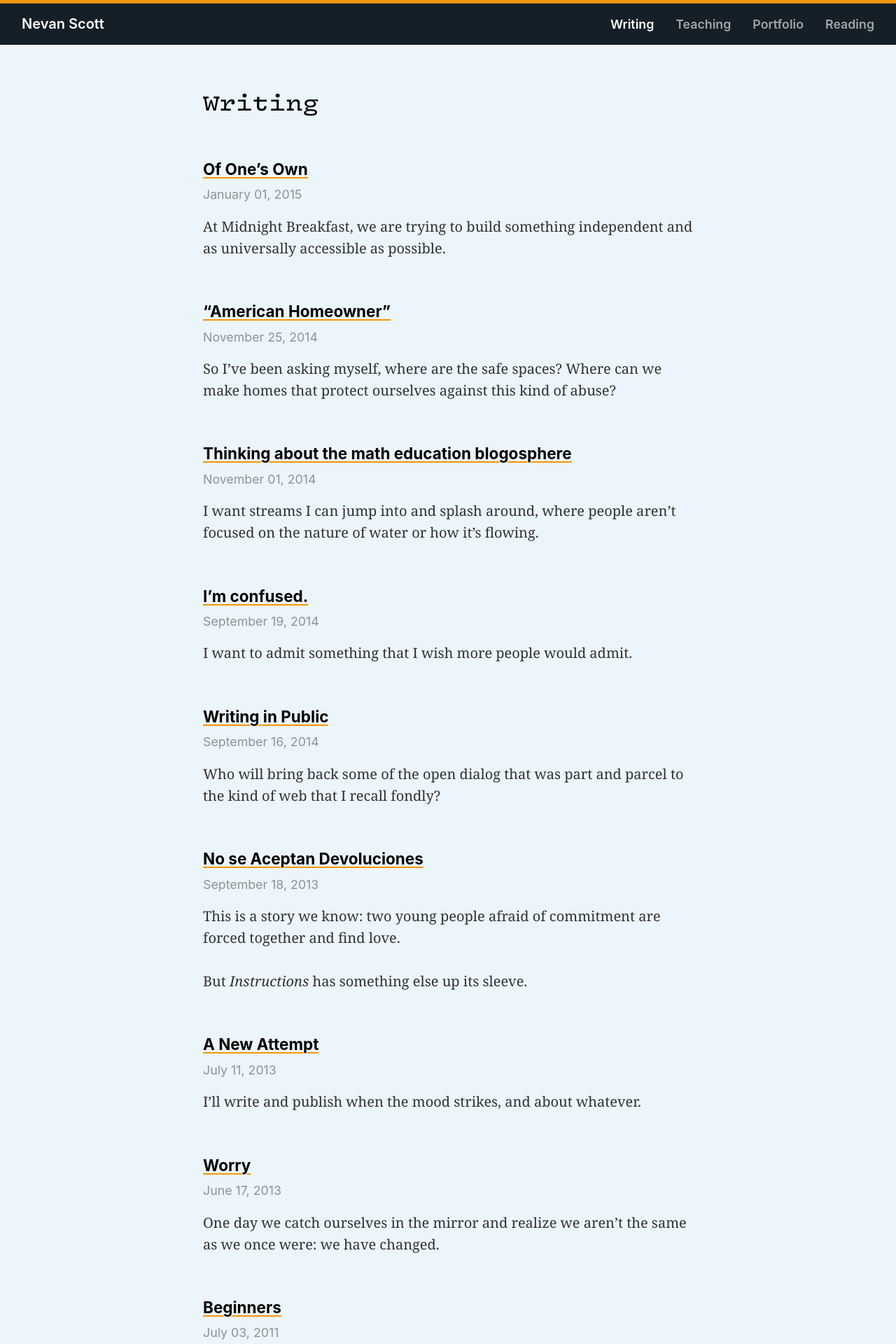
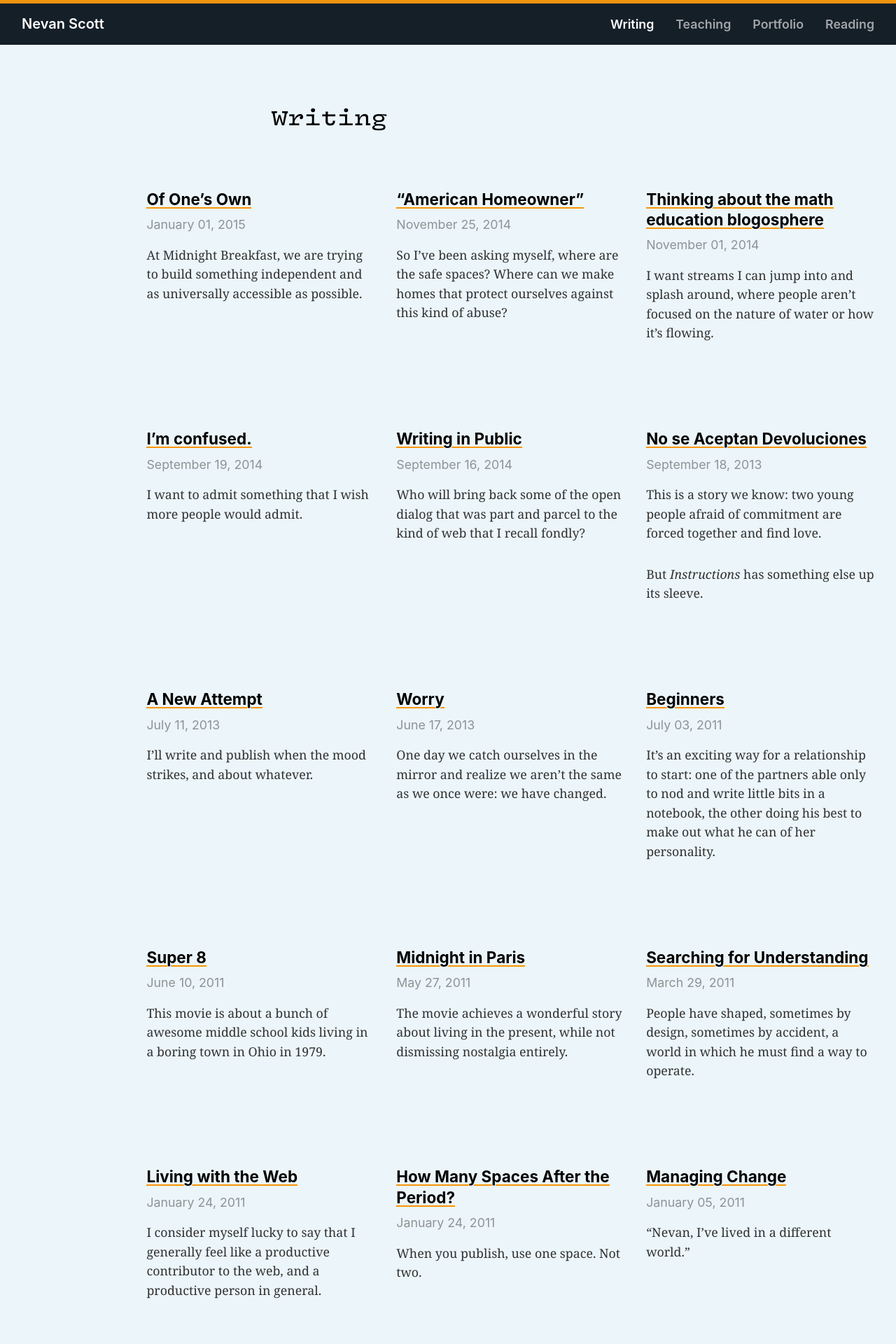
Before and after one commit to nevanscott/nevanscott.github.io, a Jekyll site: the page built from writing.md, in a window 1280 px wide. Shown: the top 1920 px of the page at 70% size. Built offline with Jekyll 4.4.1, drawn with Linux system fonts in a browser that asks for light colours; some web fonts are replaced.

Commit message:
WIP new grid layout

```diff
--- a/_sass/base.scss
+++ b/_sass/base.scss
@@ -23,15 +23,26 @@ header, main, section, footer {
 	padding-right: var(--type-space-dash);
 	position: relative;
 	z-index: 2;
+  @supports (display: grid) {
+    display: grid;
+    grid-template-columns: repeat(7, 1fr);
+    grid-column-gap: var(--type-space-400);
+  }
 }
 main >, section >, article > {
   h1, h2, h3, h4, h5, h6, p, blockquote, ul, ol, dl, time, hr,  .footnotes {
     margin-left: auto;
     margin-right: auto;
     max-width: var(--reading-measure);
+    @supports (display: grid) {
+      grid-column: 3 / 7;
+      margin-left: 0;
+      margin-right: 0;
+    }
 	}
 }
 article {
+  display: contents;
   margin-bottom: var(--type-space-500);
 }
 
@@ -70,7 +81,7 @@ p {
 	  --link-stroke-width: var(--link-stroke-width-heading);
     margin-bottom: var(--type-space-tad);
     max-width: calc(var(--reading-measure) * var(--interval) * var(--interval));
-    text-align: center;
+    grid-column: 2 / 7;
 	}
 }
 img {
--- a/_sass/components/figure.scss
+++ b/_sass/components/figure.scss
@@ -26,6 +26,7 @@ figure.screenshot {
   @media #{$ssl} {
     padding-bottom: var(--type-space-400);
     overflow: auto;
+    grid-column: 1 / span 3;
     .browser {
       float: left;
       width: 60%;
--- a/_sass/components/teaser.scss
+++ b/_sass/components/teaser.scss
@@ -1,3 +1,17 @@
+.teaser-list {
+  grid-column: 2 / span 6;
+  display: grid;
+  grid-template-columns: repeat(6, 1fr);
+  grid-gap: var(--type-space-400);
+}
+
+.teaser {
+  display: block;
+  grid-column: auto / span 2;
+  font-size: var(--font-size-caption);
+  margin: 0;
+}
+
 .teaser__title {
   font-family: var(--font-family-display);
   font-size: var(--font-size-heading);
--- a/writing.md
+++ b/writing.md
@@ -2,6 +2,8 @@
 title: Writing
 ---
 
+<div class="teaser-list">
 {% for post in site.posts %}
 {% include post/teaser.html %}
 {% endfor %}
+</div>
```
